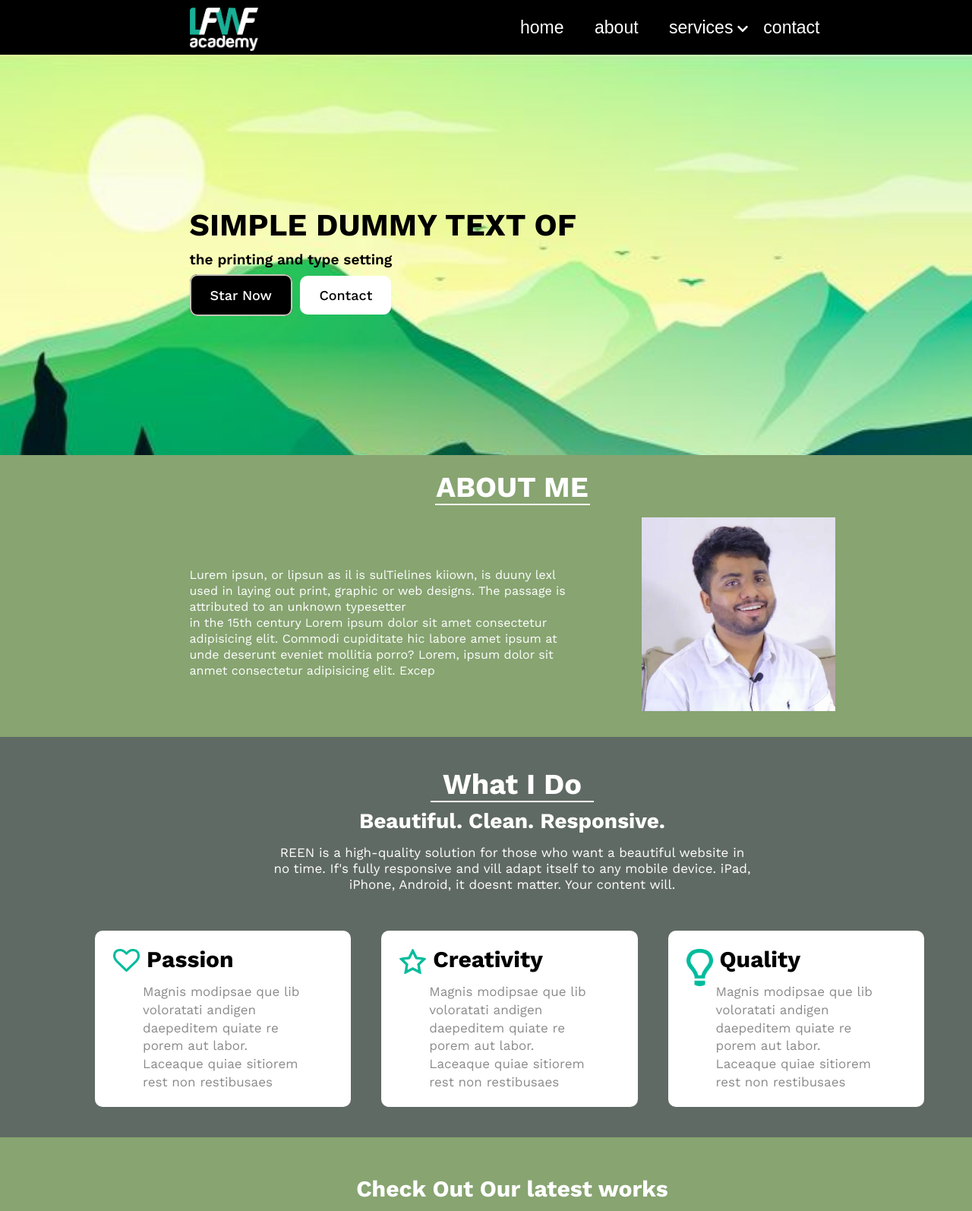
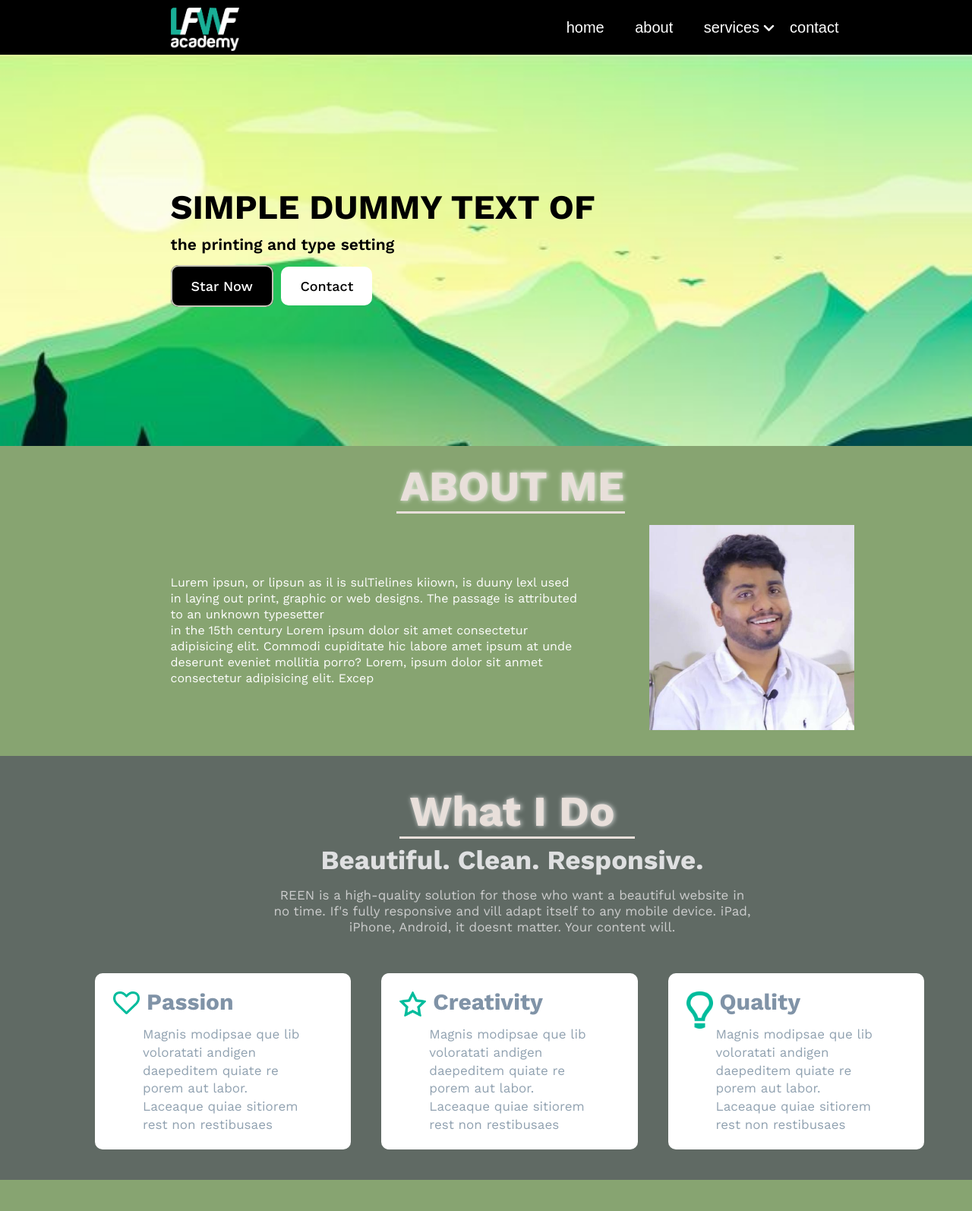
Before and after one commit to Dipta360/class-17-class-assignment-, a plain HTML site: page index.html in a window 1280 px wide. Shown: the top 1594 px of the page at 76% size. Drawn offline with nearby package versions, Linux system fonts and the light colour scheme.

Commit message:
Update style.css

```diff
--- a/style.css
+++ b/style.css
@@ -14,7 +14,7 @@ body{
 }
 
 .container {
-    max-width: 850px;
+    max-width: 900px;
     margin: auto;
 }
 
@@ -88,7 +88,7 @@ a {
     color: rgb(255, 255, 255);
     display: block;
     padding: 10px 20px;
-    font-size: 23px;
+    font-size: 20px;
     font-family: arial;
     position: relative;
 }
@@ -105,6 +105,11 @@ a {
 
 .header-menu ul li a:hover::after {
     width: 61%;
+}
+
+.header-menu ul li:nth-child(3) a:hover::after{
+    width: 65%;
+    left: 18%;
 }
 
 .header-menu ul li a span {
@@ -138,6 +143,10 @@ a {
     padding: 0 8px;
 }
 
+.header-menu ul li ul li:first-child a{
+    border-top:4px solid #fff
+}
+
 .header-menu ul li ul li:hover a {
     background: #fff;
     color: #000;
@@ -162,16 +171,17 @@ a {
     background-size: cover;
     background-position: top;
     padding: 200px;
+    padding-top: 174px;
 }
 
 .banner-section h2 {
     margin-bottom: 10px;
-    font-size: 41px;
+    font-size: 45px;
 }
 .banner-section p {
-    font-size: 19px;
+    font-size: 21px;
     font-weight: 600;
-    margin-bottom: 10px;
+    margin-bottom: 17px;
 }
 
 .banner-section span {
@@ -228,18 +238,20 @@ a {
 
 .about-section h1 {
     margin-bottom: 18px;
-    font-size: 38px;
+    font-size: 56px;
     position: relative;
+    color: #e8dfda;
+    text-shadow: 1px 0px 6px rgb(255 255 255 / 83%);
 }
 
 .about-section h1::after {
     content: '';
-    width: 24%;
-    height: 2px;
-    background: #fff;
+    width: 33.5%;
+    height: 3px;
+    background: #e8dfda;
     position: absolute;
     top: 100%;
-    left: 38%;
+    left: 33%;
 }
 
 .a-text {
@@ -264,32 +276,33 @@ a {
 }
 
 .content-section h1 {
-    font-size: 38px;
-    color: #FFF;
+    font-size: 56px;
+    color: #e8dfda;
     margin-bottom: 10px;
     position: relative;
+    text-shadow: 1px 0px 6px rgb(255 255 255 / 83%);
 }
 
 .content-section h1::after {
     content: '';
-    width: 16%;
-    height: 2px;
-    background: #fff;
+    width: 23%;
+    height: 3px;
+    background: #e8dfda;
     position: absolute;
     top: 100%;
-    left: 42%;
+    left: 39%;
 }
 
 .content-section h2 {
-    color: #fff;
-    font-size: 28px;
+    color: #dfe0e1;
+    font-size: 35px;
     margin-bottom: 15px;
 }
 
 .content-section-text {
     width: 630px;
     margin: auto;
-    color: #fff;
+    color: #cccdcd;
     font-size: 17px;
     line-height: 21px;
     margin-bottom: 50px;
@@ -323,12 +336,13 @@ a {
     font-size: 30px;
     margin-bottom: 14px;
     margin-left: 48px;
+    color: #8093a7;
 }
 
 .b-content p {
     font-size: 17px;
     line-height: 1.4em;
-    color: #8b8a8a;
+    color: #90a1b0;
 }
 
 /* product section */
@@ -347,12 +361,14 @@ a {
 .product-p {
     font-size: 18px;
     margin-bottom: 30px;
+    color: #e7e6e7;
 }
 
 .identity {
     font-size: 18px;
     margin-bottom: 10px !important;
     display: block;
+    color: #fbfcfa;
 }
 
 .photo {
@@ -369,6 +385,7 @@ a {
     margin: 7px 0 !important;
     display: inline-block;
     font-size: 18px;
+    font-weight: 600;
 }
 
 .photo-gellary {
@@ -396,18 +413,18 @@ a {
 .team-section h2 {
     color: #fff;
     margin-bottom: 25px;
-    font-size: 30px;
+    font-size: 35px;
     position: relative;
 }
 
 .team-section h2::after {
     content: '';
-    width: 30%;
-    height: 2px;
-    background: #fff;
+    width: 34.5%;
+    height: 3px;
+    background: #e3ddd7;
     position: absolute;
     top: 100%;
-    left: 35%;
+    left: 31.8%;
 }
 
 .team-image {
@@ -453,8 +470,9 @@ a {
 }
 
 .work h2 {
-    font-size: 30px;
+    font-size: 35px;
     margin-bottom: 10px;
+    color: #e4e6e8;
 }
 
 .work-text {
@@ -462,10 +480,11 @@ a {
     margin: auto;
     font-size: 17px;
     margin-bottom: 20px;
+    color: #d9d9d9;
 }
 
 .work span a {
-    color: #fff;
+    color: #fbfefe;
     background: #00bc9c;
     display: inline-block;
     padding: 15px 20px;
```
